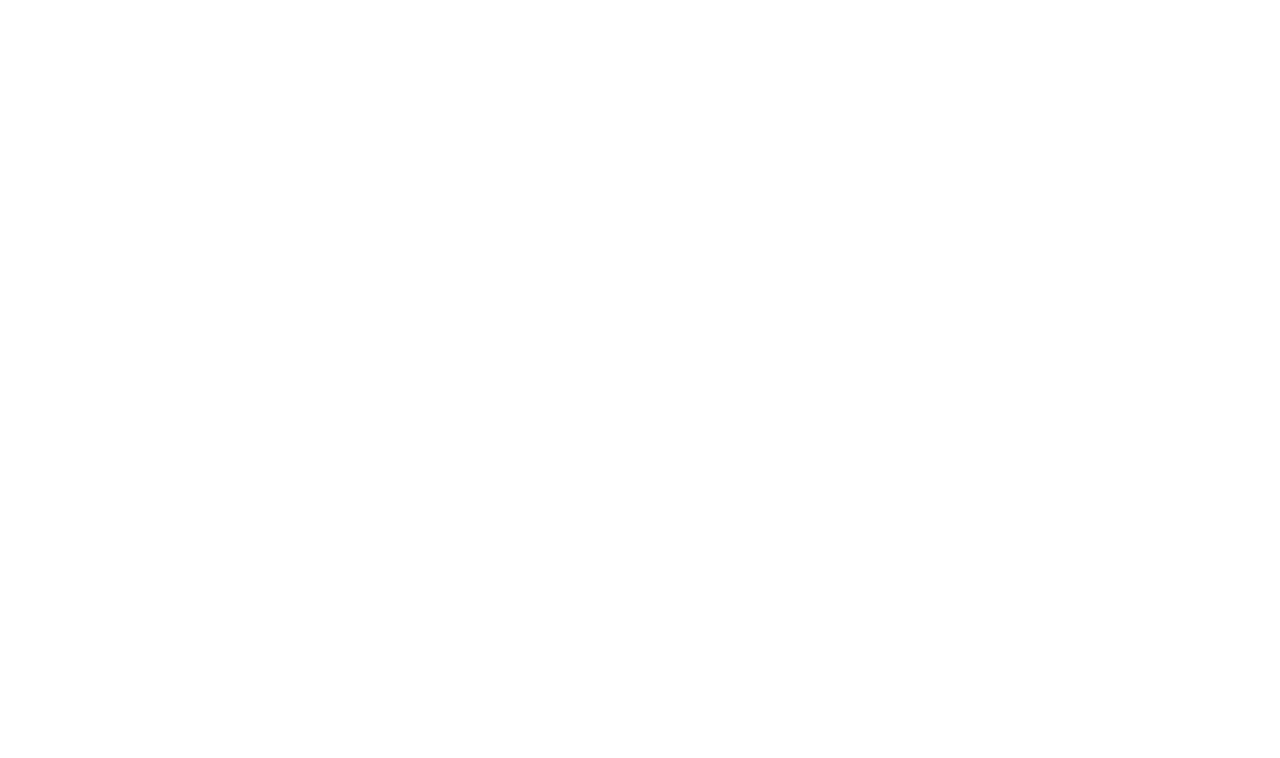
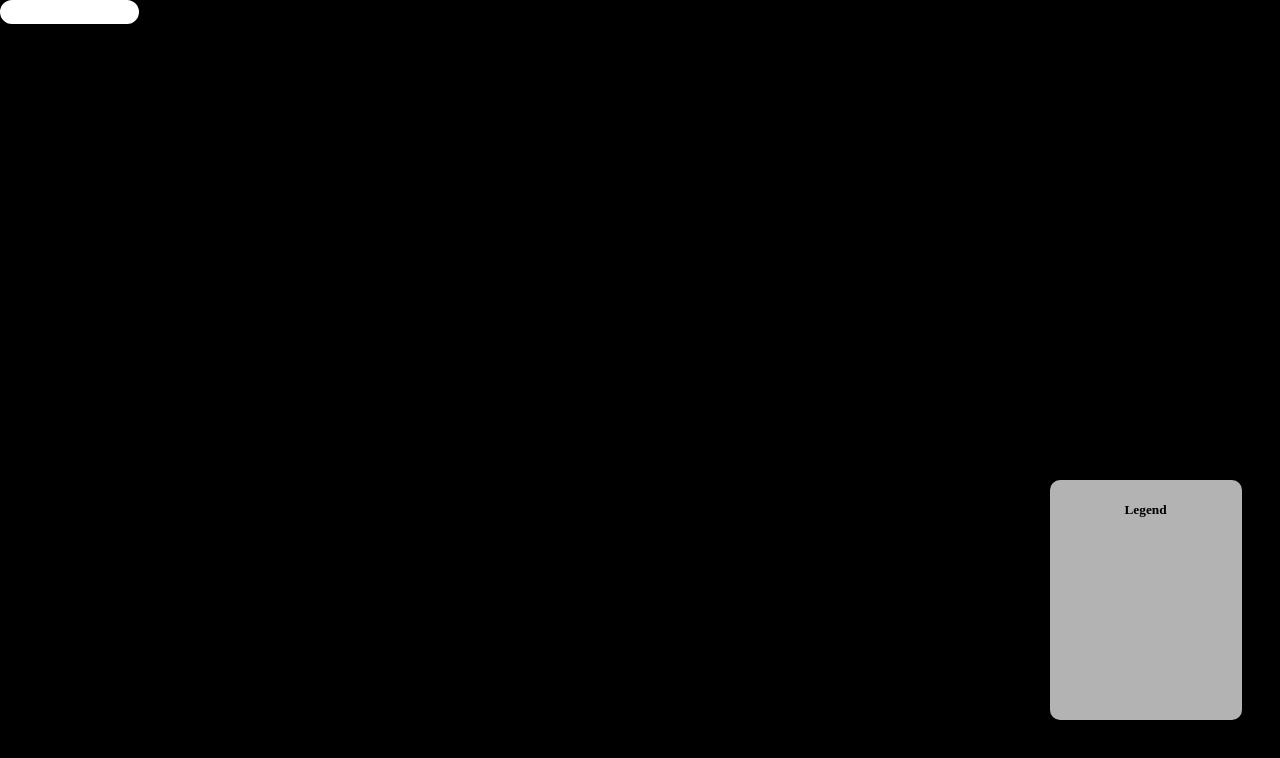
Before and after one commit to kd112/map-builder, a website built with webpack: page public/index.html in a window 1280 px wide. Built offline with nearby package versions, Linux system fonts and the light colour scheme.

Commit message:
map coming along

```diff
--- a/map-builder/index.js
+++ b/map-builder/index.js
@@ -14,6 +14,7 @@ import color from 'ol/color';
 import Overlay from "ol/Overlay";
 let popup = document.getElementById('pop-up')
 let previous_feature = null
+let pop
 // console.log(document.getElementById('pop-up'))
 
 
@@ -97,6 +98,11 @@ let featureOverlay = new VectorLayer({
 
 map.on('click',(evt)=>{
     evt.map.removeOverlay()
+    if(pop){
+        // console.log("here")
+        pop.setPosition(undefined)
+        // pop=null;
+    }
 let feature = evt.map.forEachFeatureAtPixel(evt.pixel, function (feature, layer) {
     return feature;
 });
@@ -104,7 +110,7 @@ if (feature){
     let prop = feature.getProperties()
     // console.log(popup)
     popup.innerHTML = `<p>Name:${prop.name_engli}</p>`
-    let pop = new Overlay({
+    pop = new Overlay({
         id:1,
         element:popup,
     })
--- a/public/index.html
+++ b/public/index.html
@@ -5,7 +5,15 @@
     <meta name="viewport" content="width=device-width, initial-scale=1.0">
     <meta http-equiv="X-UA-Compatible" content="ie=edge">
     <style>
+        body{
+         padding:0;
+         margin:0;
+         background-color: black;
+        }
         #pop-up{
+            /* display: none; */
+            position: absolute;
+            /* z-index:2; */
             background-color: white;
             width: 115px;
             padding: 10px;
@@ -16,10 +24,33 @@
             font-family: 'Segoe UI', Tahoma, Geneva, Verdana, sans-serif;
             font-weight: bold;
         }
+        #legend{
+            border-radius: 10px;
+            position:absolute;
+            background-color: rgba(255,255,255, 0.7);
+            top:60%;
+            left:82%;
+            height:30%;
+            width:15%;
+            /* color:black; */
+            z-index:2;
+        }
+        #legend h5{
+            font-size: 10pt;
+            text-align: center;
+        }
+        #map-canvas{
+            /* position:absolute; */
+            height: 100%;
+            width:100%;
+        }
     </style>
     <title>Document</title>
     </head>
 <body>
+    <div id="legend">
+        <h5>Legend</h5>
+    </div>
     <div id="pop-up"></div>
     <div id="map-canvas">
     </div>
```
Lines whose indentation alone changed are shown as unchanged.
